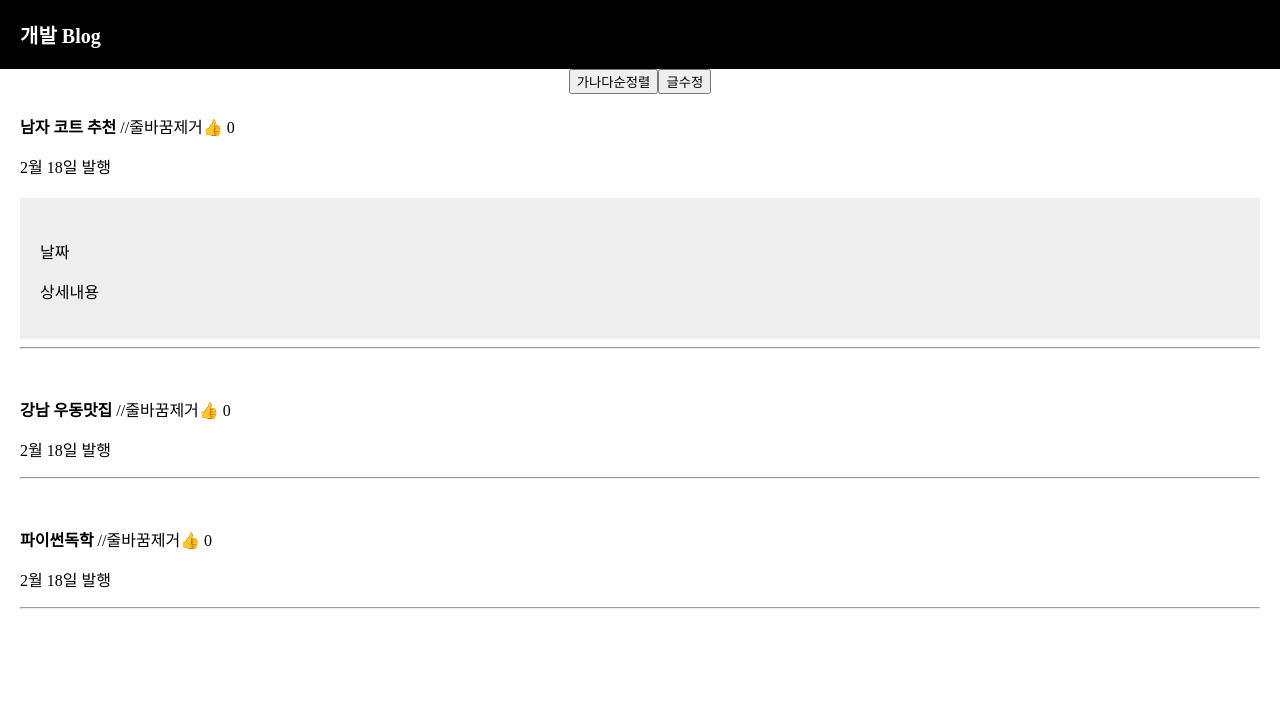
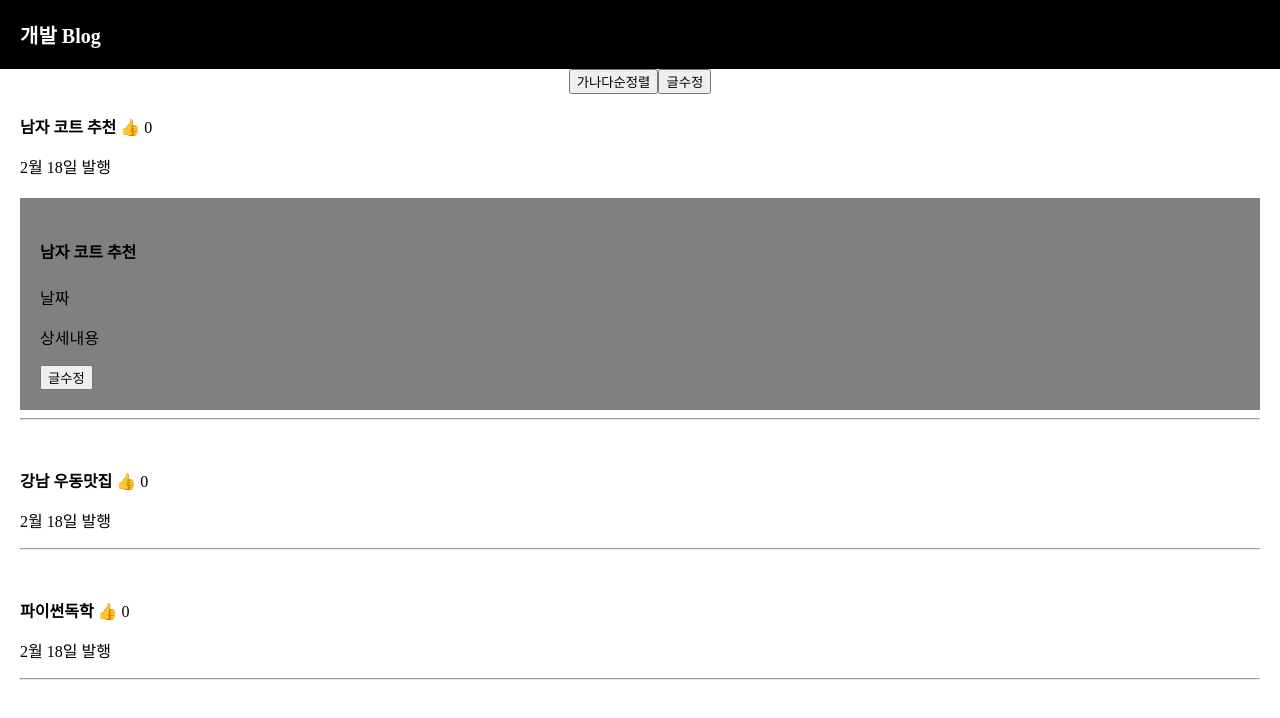
Before and after one commit to ProToTime3560/react_learn, a React (Create React App) app: page / in a window 1280 px wide. Both pictures are taken after a click on the element "남자 코트 추천". Shown: the top 718 px of the page. Built offline with nearby package versions, Linux system fonts and the light colour scheme.

Commit message:
6 commit props learn

```diff
--- a/src/App.js
+++ b/src/App.js
@@ -9,20 +9,10 @@ function App() {
     "파이썬독학",
   ]);
 
-  let posts = "강남 고기 맛집";
-
   let [따봉, 따봉변경] = useState([0,0,0]);
   let [modal, setModal] = useState([false,false,false]);
 
-  [1,2,3].map(function(a) { //
-    return '1233211'
-  })
-
-  function 함수() {
-    return 100;
-  }
-
-  function 제목바꾸기() {
+  function 제목바꾸기(targetTitle) {
     let newArray = [...글제목];
     //var newArray = [...글제목]; 이것도 된다.
     newArray[0] = "여자코트 추천";
@@ -87,10 +77,10 @@ function App() {
         글제목.map(function(a, i) {
           return  (
             <div className="list" key={i}>
-              <h4 onClick= { () => { 모달스위치(i) }} className="h4inline"> { 글제목[i] } </h4> //줄바꿈제거
+              <h4 onClick= { () => { 모달스위치(i) }} className="h4inline"> { 글제목[i] } </h4>
                   <span onClick= { () => { 반복문따봉변경(i) }}>👍 {" "} { 따봉[i] }</span>
               <p>2월 18일 발행</p>
-              {modal[i] == true ? <Modal /> : null}
+              {modal[i] == true ? <Modal 글제목변경={ 글제목변경 } 글제목={글제목[i]}  color ={'gray'}/> : null}
               <hr/>
             </div>
 
@@ -110,14 +100,18 @@ function App() {
   }
   이것도 됨
   const Modal = () => {} 이렇게 만들면 나중에 에러가 생길시 알려줌
+  props 부모->자식 state 전송가능 ex) <Modal 글제목={글제목[i]}
+  style= {{ background : props.color}}
+  color ={'orange'}
 */
-function Modal() {
+function Modal(props) {
   return (
     <>
-      <div className="modal">
-        <h4></h4>
+      <div className="modal" style= {{ background : props.color}}>
+        <h4>{ props.글제목 }</h4>
         <p>날짜</p>
         <p>상세내용</p>
+        <button onClick= { () => { props.글제목변경(['여자코트 추천', '강남 우동맛집', '파이썬독학'])}}>글수정</button>
       </div>
     </>
   );
```
